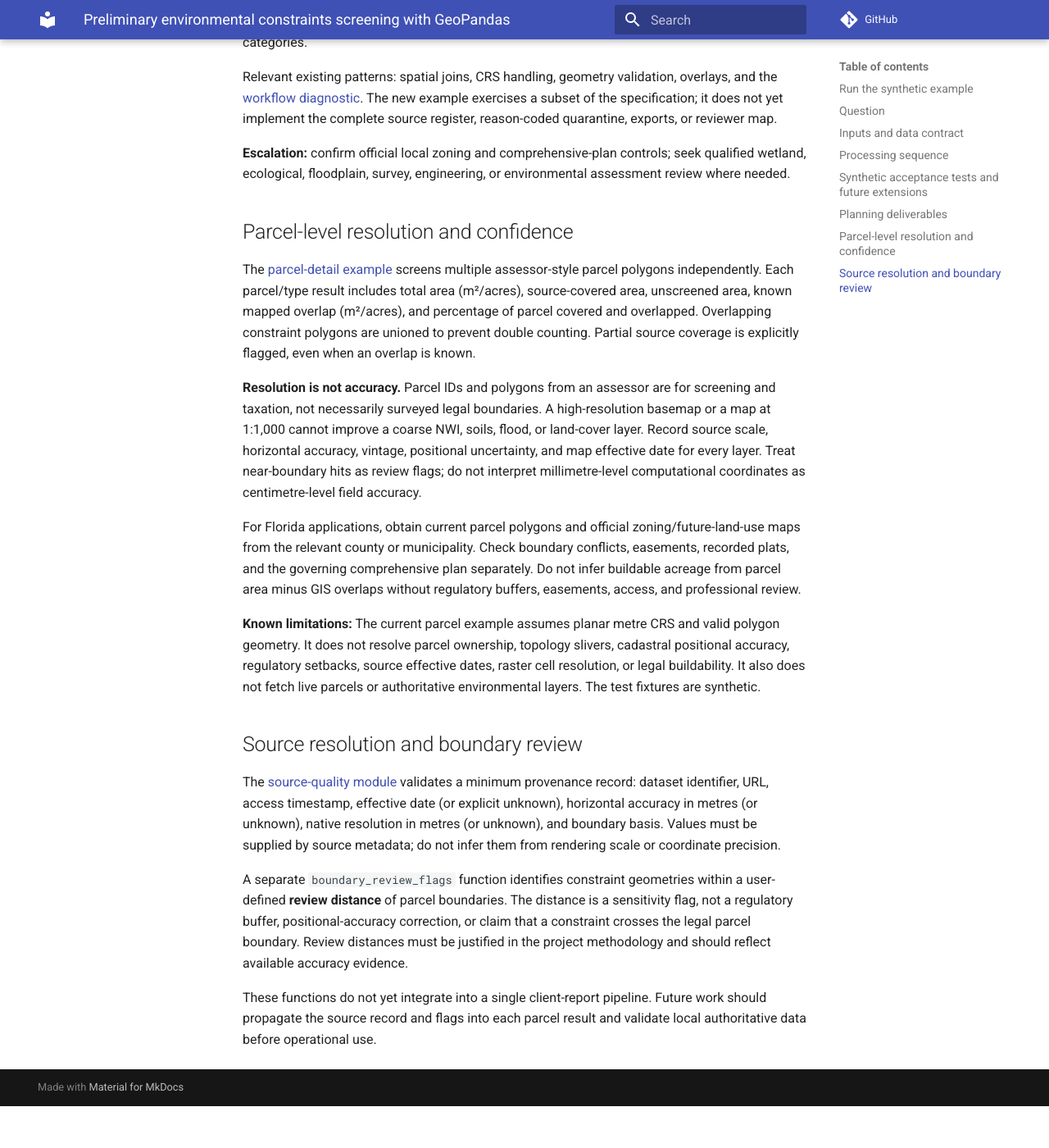
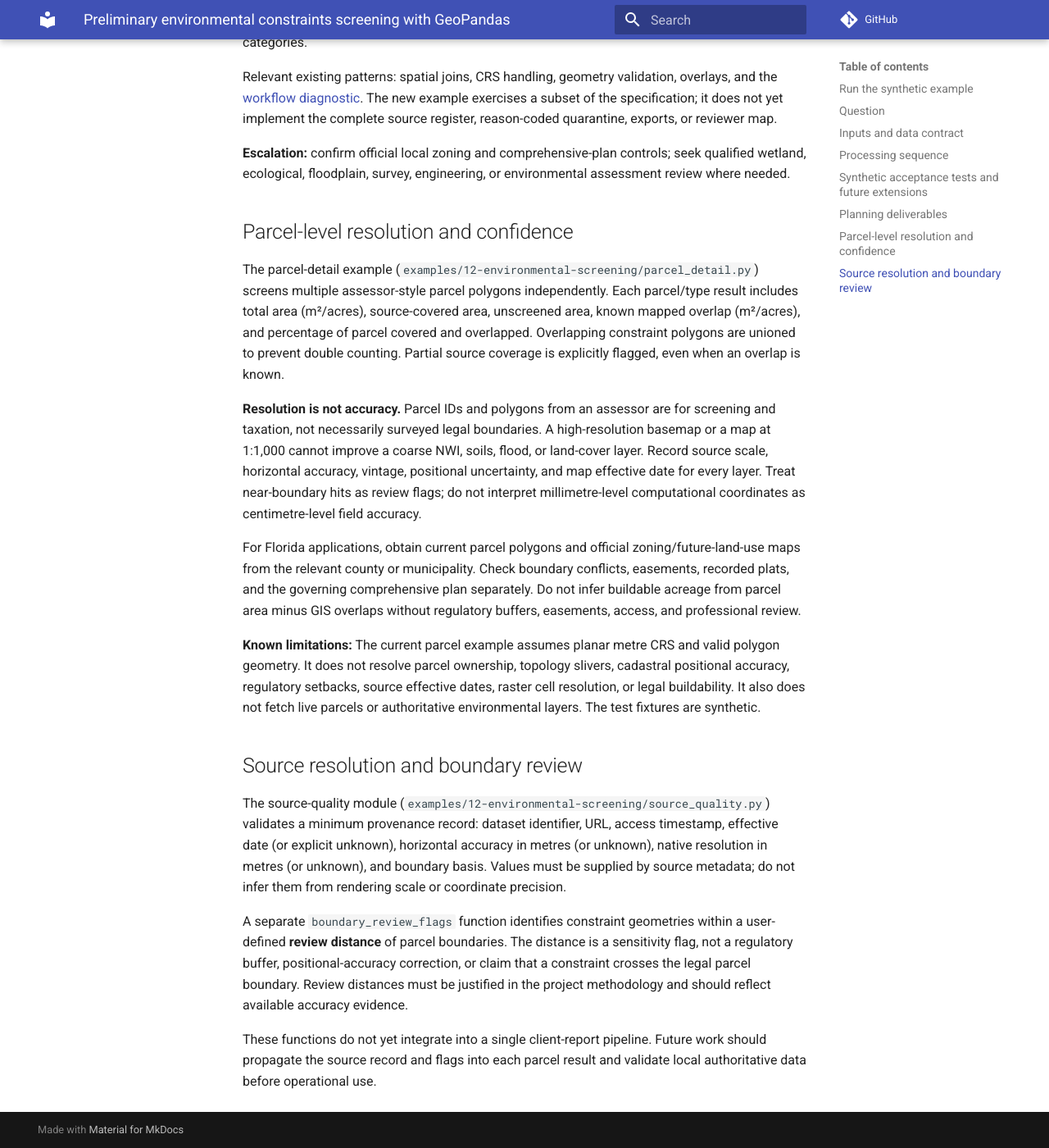
Before and after one commit to ZQM-Computing/geopandas-cookbook, an MkDocs documentation site: the page built from docs/environmental-screening.md, in a window 1280 px wide and 1400 px high, scrolled down 2544 px. Shown: the whole window at 82% size. Built offline with MkDocs 1.6.1 and Material for MkDocs 9.7.7, drawn with Linux system fonts in a browser that asks for light colours; comment, search, counter and statistics services are not loaded; before the commit the page ends 3893 px from its top, so only the background shows below that.

Commit message:
docs: avoid invalid MkDocs links to source outside docs tree

```diff
--- a/docs/environmental-screening.md
+++ b/docs/environmental-screening.md
@@ -61,7 +61,7 @@ Relevant existing patterns: spatial joins, CRS handling, geometry validation, ov
 
 ## Parcel-level resolution and confidence
 
-The [parcel-detail example](../examples/12-environmental-screening/parcel_detail.py) screens multiple assessor-style parcel polygons independently. Each parcel/type result includes total area (m²/acres), source-covered area, unscreened area, known mapped overlap (m²/acres), and percentage of parcel covered and overlapped. Overlapping constraint polygons are unioned to prevent double counting. Partial source coverage is explicitly flagged, even when an overlap is known.
+The parcel-detail example (`examples/12-environmental-screening/parcel_detail.py`) screens multiple assessor-style parcel polygons independently. Each parcel/type result includes total area (m²/acres), source-covered area, unscreened area, known mapped overlap (m²/acres), and percentage of parcel covered and overlapped. Overlapping constraint polygons are unioned to prevent double counting. Partial source coverage is explicitly flagged, even when an overlap is known.
 
 **Resolution is not accuracy.** Parcel IDs and polygons from an assessor are for screening and taxation, not necessarily surveyed legal boundaries. A high-resolution basemap or a map at 1:1,000 cannot improve a coarse NWI, soils, flood, or land-cover layer. Record source scale, horizontal accuracy, vintage, positional uncertainty, and map effective date for every layer. Treat near-boundary hits as review flags; do not interpret millimetre-level computational coordinates as centimetre-level field accuracy.
 
@@ -71,7 +71,7 @@ For Florida applications, obtain current parcel polygons and official zoning/fut
 
 ## Source resolution and boundary review
 
-The [source-quality module](../examples/12-environmental-screening/source_quality.py) validates a minimum provenance record: dataset identifier, URL, access timestamp, effective date (or explicit unknown), horizontal accuracy in metres (or unknown), native resolution in metres (or unknown), and boundary basis. Values must be supplied by source metadata; do not infer them from rendering scale or coordinate precision.
+The source-quality module (`examples/12-environmental-screening/source_quality.py`) validates a minimum provenance record: dataset identifier, URL, access timestamp, effective date (or explicit unknown), horizontal accuracy in metres (or unknown), native resolution in metres (or unknown), and boundary basis. Values must be supplied by source metadata; do not infer them from rendering scale or coordinate precision.
 
 A separate `boundary_review_flags` function identifies constraint geometries within a user-defined **review distance** of parcel boundaries. The distance is a sensitivity flag, not a regulatory buffer, positional-accuracy correction, or claim that a constraint crosses the legal parcel boundary. Review distances must be justified in the project methodology and should reflect available accuracy evidence.
 
```
